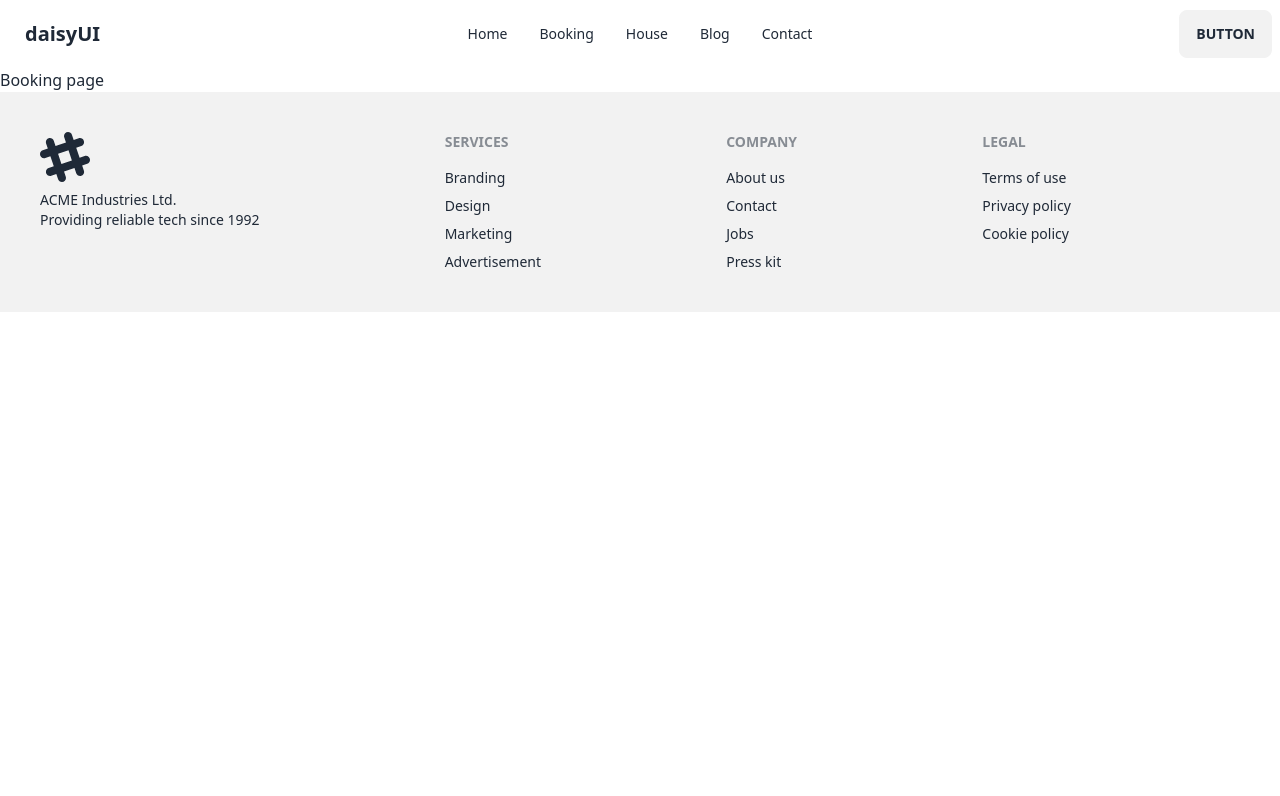
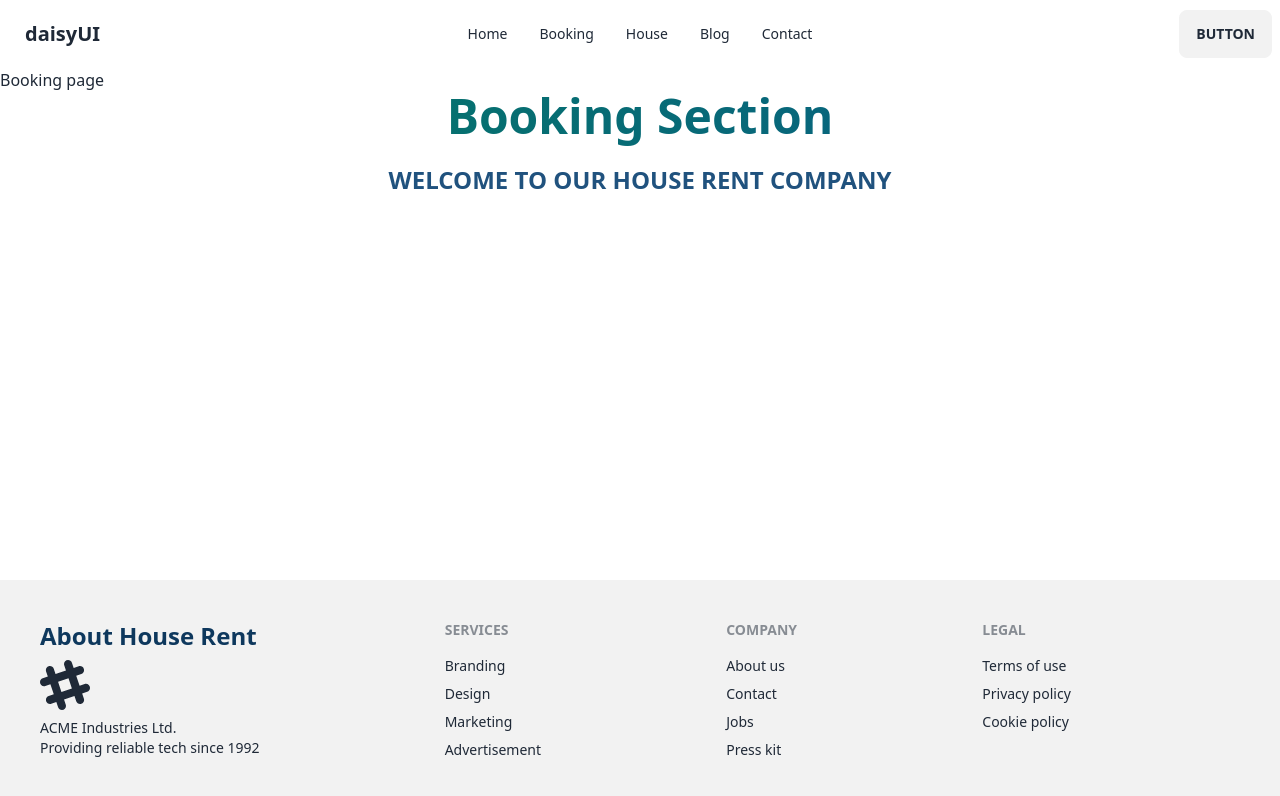
Before and after one commit to hasiburrahmanakash79/house-rent-client, a React (Vite) app: page /booking in a window 1280 px wide. Shown: the top 796 px of the page. Built offline with nearby package versions, Linux system fonts and the light colour scheme.

Commit message:
section title component create

```diff
--- a/src/Layout/Main.jsx
+++ b/src/Layout/Main.jsx
@@ -5,9 +5,11 @@ import { Outlet } from "react-router-dom";
 const Main = () => {
   return (
     <div>
-      <Navbar/>
-      <Outlet/>
-      <Footer/>
+      <Navbar />
+      <div className="min-h-[calc(100vh-288px)]">
+        <Outlet />
+      </div>
+      <Footer />
     </div>
   );
 };
--- a/src/Pages/Booking/Booking.jsx
+++ b/src/Pages/Booking/Booking.jsx
@@ -1,8 +1,12 @@
+import SectionTitle from "../../Shared/SectionTitle";
 
 const Booking = () => {
     return (
         <div>
             <h1>Booking page</h1>
+            <SectionTitle
+            title='Booking Section'
+            description='WELCOME TO OUR HOUSE RENT COMPANY'/>
         </div>
     );
 };
--- a/src/Shared/Footer/Footer.jsx
+++ b/src/Shared/Footer/Footer.jsx
@@ -3,7 +3,8 @@ const Footer = () => {
         <div>
             <footer className="footer p-10 bg-base-200 text-base-content">
                 <div>
-                    <svg width="50" height="50" viewBox="0 0 24 24" xmlns="http://www.w3.org/2000/svg" fillRule="evenodd" clipRule="evenodd" className="fill-current"><path d="M22.672 15.226l-2.432.811.841 2.515c.33 1.019-.209 2.127-1.23 2.456-1.15.325-2.148-.321-2.463-1.226l-.84-2.518-5.013 1.677.84 2.517c.391 1.203-.434 2.542-1.831 2.542-.88 0-1.601-.564-1.86-1.314l-.842-2.516-2.431.809c-1.135.328-2.145-.317-2.463-1.229-.329-1.018.211-2.127 1.231-2.456l2.432-.809-1.621-4.823-2.432.808c-1.355.384-2.558-.59-2.558-1.839 0-.817.509-1.582 1.327-1.846l2.433-.809-.842-2.515c-.33-1.02.211-2.129 1.232-2.458 1.02-.329 2.13.209 2.461 1.229l.842 2.515 5.011-1.677-.839-2.517c-.403-1.238.484-2.553 1.843-2.553.819 0 1.585.509 1.85 1.326l.841 2.517 2.431-.81c1.02-.33 2.131.211 2.461 1.229.332 1.018-.21 2.126-1.23 2.456l-2.433.809 1.622 4.823 2.433-.809c1.242-.401 2.557.484 2.557 1.838 0 .819-.51 1.583-1.328 1.847m-8.992-6.428l-5.01 1.675 1.619 4.828 5.011-1.674-1.62-4.829z"></path></svg>
+                    <h2 className="md:text-2xl text-xl font-bold text-text_title">About House Rent</h2>
+                    <svg width="50" height="50" viewBox="0 0 24 24" xmlns="http://www.w3.org/2000/svg" fillRule="evenodd" clipRule="evenodd" className="fill-current "><path d="M22.672 15.226l-2.432.811.841 2.515c.33 1.019-.209 2.127-1.23 2.456-1.15.325-2.148-.321-2.463-1.226l-.84-2.518-5.013 1.677.84 2.517c.391 1.203-.434 2.542-1.831 2.542-.88 0-1.601-.564-1.86-1.314l-.842-2.516-2.431.809c-1.135.328-2.145-.317-2.463-1.229-.329-1.018.211-2.127 1.231-2.456l2.432-.809-1.621-4.823-2.432.808c-1.355.384-2.558-.59-2.558-1.839 0-.817.509-1.582 1.327-1.846l2.433-.809-.842-2.515c-.33-1.02.211-2.129 1.232-2.458 1.02-.329 2.13.209 2.461 1.229l.842 2.515 5.011-1.677-.839-2.517c-.403-1.238.484-2.553 1.843-2.553.819 0 1.585.509 1.85 1.326l.841 2.517 2.431-.81c1.02-.33 2.131.211 2.461 1.229.332 1.018-.21 2.126-1.23 2.456l-2.433.809 1.622 4.823 2.433-.809c1.242-.401 2.557.484 2.557 1.838 0 .819-.51 1.583-1.328 1.847m-8.992-6.428l-5.01 1.675 1.619 4.828 5.011-1.674-1.62-4.829z"></path></svg>
                     <p>ACME Industries Ltd.<br />Providing reliable tech since 1992</p>
                 </div>
                 <div>
--- /dev/null
+++ b/src/Shared/SectionTitle.jsx
@@ -0,0 +1,11 @@
+
+const SectionTitle = ({title, description}) => {
+    return (
+        <div className="">
+            <h2 className="font-extrabold text-transparent md:text-5xl text-4xl text-center bg-clip-text bg-gradient-to-r from-[#047B61] to-[#0A5B8A] pb-3">{title}</h2>
+            <p className="py-3 text-2xl font-bold text-text_subTitle text-center">{description}</p>
+        </div>
+    );
+};
+
+export default SectionTitle;
--- a/tailwind.config.js
+++ b/tailwind.config.js
@@ -5,7 +5,15 @@ export default {
     "./src/**/*.{js,ts,jsx,tsx}",
   ],
   theme: {
-    extend: {},
+    extend: {
+      colors: {
+        text_title: '#0E385D',
+        text_desc: '#9D9D9D',
+        btn_color_one: '#22AD60',
+        btn_color_two: '#303E6D',
+        text_subTitle: '#20527E',
+      },
+    },
   },
   plugins: [require("daisyui")],
 }
```
Also changed, not shown: .eslintrc.cjs.
